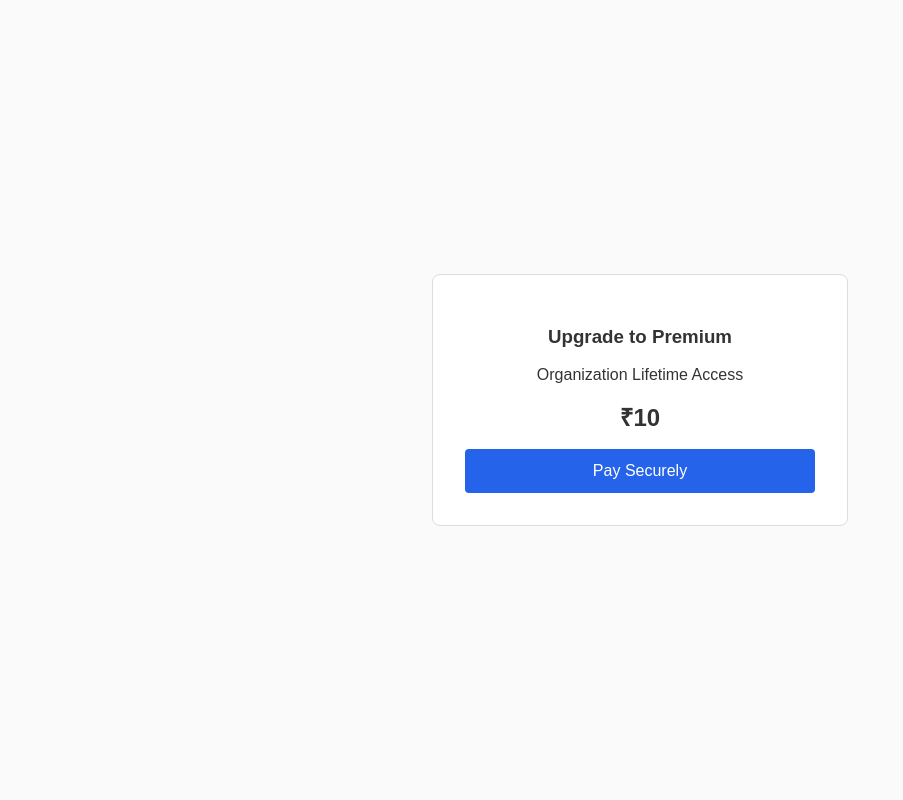
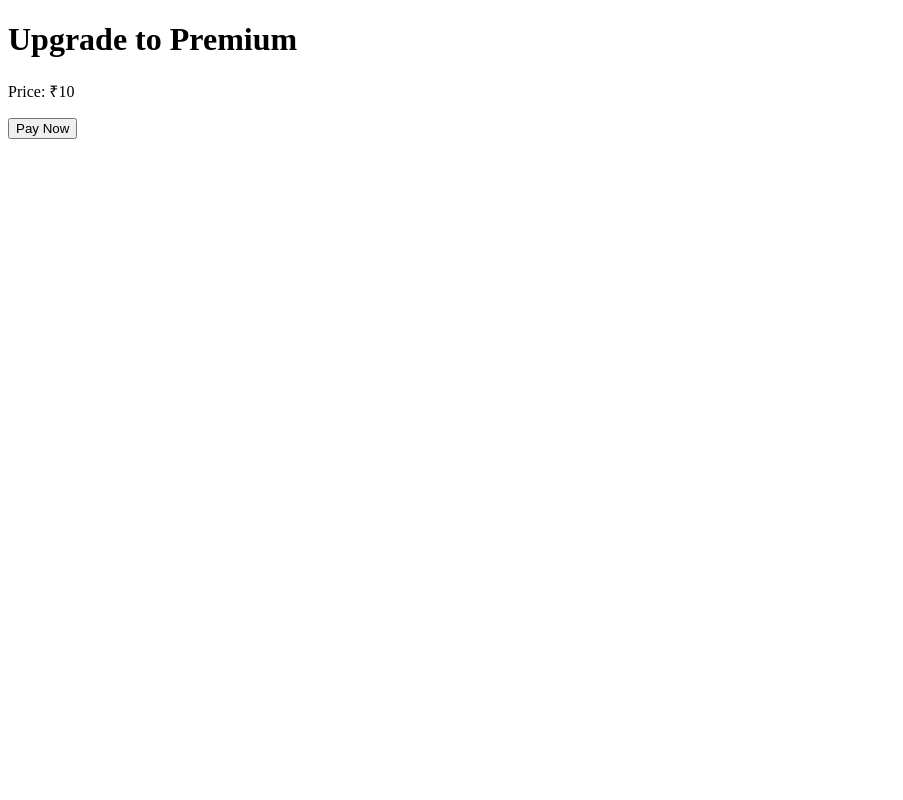
Before and after one commit to GoswamiAditya-GKMIT/taskvault-backend, a Django app: template subscriptions/templates/subscriptions/upgrade.html in a window 1280 px wide. Shown: the whole page, without its empty margins (0-903 px from the left). Run offline with Django 5.2, Linux system fonts and the light colour scheme; the template is opened without the code that fills it: most values are stand-ins (such as "Sample title", 1, 10 or a date in 2020); parts of the project's set-up code (start-up, migrations or seed data) failed here and were passed over; some libraries are stand-ins or nearby versions.

Commit message:
fix: UI template for razorpay payment

```diff
--- a/subscriptions/templates/subscriptions/upgrade.html
+++ b/subscriptions/templates/subscriptions/upgrade.html
@@ -1,107 +1,68 @@
 <!DOCTYPE html>
-<html lang="en">
+<html>
 
 <head>
-    <meta charset="UTF-8">
-    <meta name="viewport" content="width=device-width, initial-scale=1.0">
-    <title>Upgrade - TaskVault</title>
-    <style>
-        body {
-            font-family: sans-serif;
-            background-color: #fafafa;
-            display: flex;
-            justify-content: center;
-            align-items: center;
-            height: 100vh;
-            margin: 0;
-            color: #333;
-        }
-
-        .box {
-            background: white;
-            padding: 2rem;
-            border-radius: 8px;
-            border: 1px solid #ddd;
-            text-align: center;
-            width: 350px;
-        }
-
-        .price {
-            font-size: 1.5rem;
-            font-weight: bold;
-            margin: 1rem 0;
-        }
-
-        .btn {
-            background: #2563eb;
-            color: white;
-            border: none;
-            padding: 0.8rem 1.5rem;
-            font-size: 1rem;
-            border-radius: 4px;
-            cursor: pointer;
-            width: 100%;
-        }
-
-        #loading {
-            display: none;
-            margin-top: 10px;
-            color: #666;
-            font-size: 0.9rem;
-        }
-    </style>
+    <title>Upgrade</title>
 </head>
 
 <body>
-    <div class="box">
-        <h3>Upgrade to Premium</h3>
-        <p>Organization Lifetime Access</p>
-        <div class="price">₹{{ amount }}</div>
-
-        <button id="pay-btn" class="btn" onclick="startPayment()">Pay Securely</button>
-        <div id="loading">Establishing connection...</div>
-    </div>
+    <h1>Upgrade to Premium</h1>
+    <p>Price: ₹{{ amount }}</p>
+    <button id="pay-btn" onclick="startPayment()">Pay Now</button>
+    <div id="loading" style="display:none;">Loading...</div>
 
     <script src="https://checkout.razorpay.com/v1/checkout.js"></script>
     <script>
         async function startPayment() {
-            const btn = document.getElementById('pay-btn');
-            const loader = document.getElementById('loading');
-            btn.style.display = 'none';
-            loader.style.display = 'block';
+            document.getElementById('pay-btn').style.display = 'none';
+            document.getElementById('loading').style.display = 'block';
 
             try {
+                // Get token from URL or Session
                 const urlParams = new URLSearchParams(window.location.search);
                 const token = urlParams.get('token') || sessionStorage.getItem('access_token');
 
+                if (!token) {
+                    alert('Authentication token missing. Please login.');
+                    return;
+                }
+
+                // Create Order
                 const response = await fetch('/api/v1/subscriptions/orders/', {
                     method: 'POST',
-                    headers: { 'Content-Type': 'application/json', 'Authorization': `Bearer ${token}` }
+                    headers: {
+                        'Content-Type': 'application/json',
+                        'Authorization': `Bearer ${token}`
+                    }
                 });
                 const data = await response.json();
 
                 if (data.status !== 'success') {
-                    alert('Error: ' + data.message);
-                    btn.style.display = 'block'; loader.style.display = 'none';
+                    alert('Error creating order: ' + data.message);
+                    location.reload();
                     return;
                 }
 
+                // Open Razorpay
                 const options = {
                     "key": data.data.razorpay_key_id,
                     "amount": data.data.amount,
                     "currency": data.data.currency,
                     "name": "TaskVault",
+                    "description": "Premium Upgrade",
                     "order_id": data.data.order_id,
                     "callback_url": window.location.origin + "/subscriptions/callback/?token=" + encodeURIComponent(token),
                     "redirect": true,
-                    "prefill": { "name": "Test User", "email": "test@example.com" },
-                    "theme": { "color": "#2563eb" }
+                    "prefill": { "name": "User", "email": "user@example.com" },
+                    "theme": { "color": "#3399cc" }
                 };
+                new Razorpay(options).open();
 
-                new Razorpay(options).open();
-            } catch (error) {
+            } catch (e) {
+                console.error(e);
                 alert('Connection error');
-                btn.style.display = 'block'; loader.style.display = 'none';
+                document.getElementById('pay-btn').style.display = 'block';
+                document.getElementById('loading').style.display = 'none';
             }
         }
     </script>
```
Also changed, not shown: subscriptions/models.py (+3 -10 lines), subscriptions/templates/subscriptions/already_premium.html (+4 -27 lines), subscriptions/templates/subscriptions/payment_failure.html (+4 -38 lines), subscriptions/templates/subscriptions/payment_success.html (+5 -47 lines), subscriptions/migrations/0002_alter_payment_options_alter_subscription_options_and_more.py (added).
